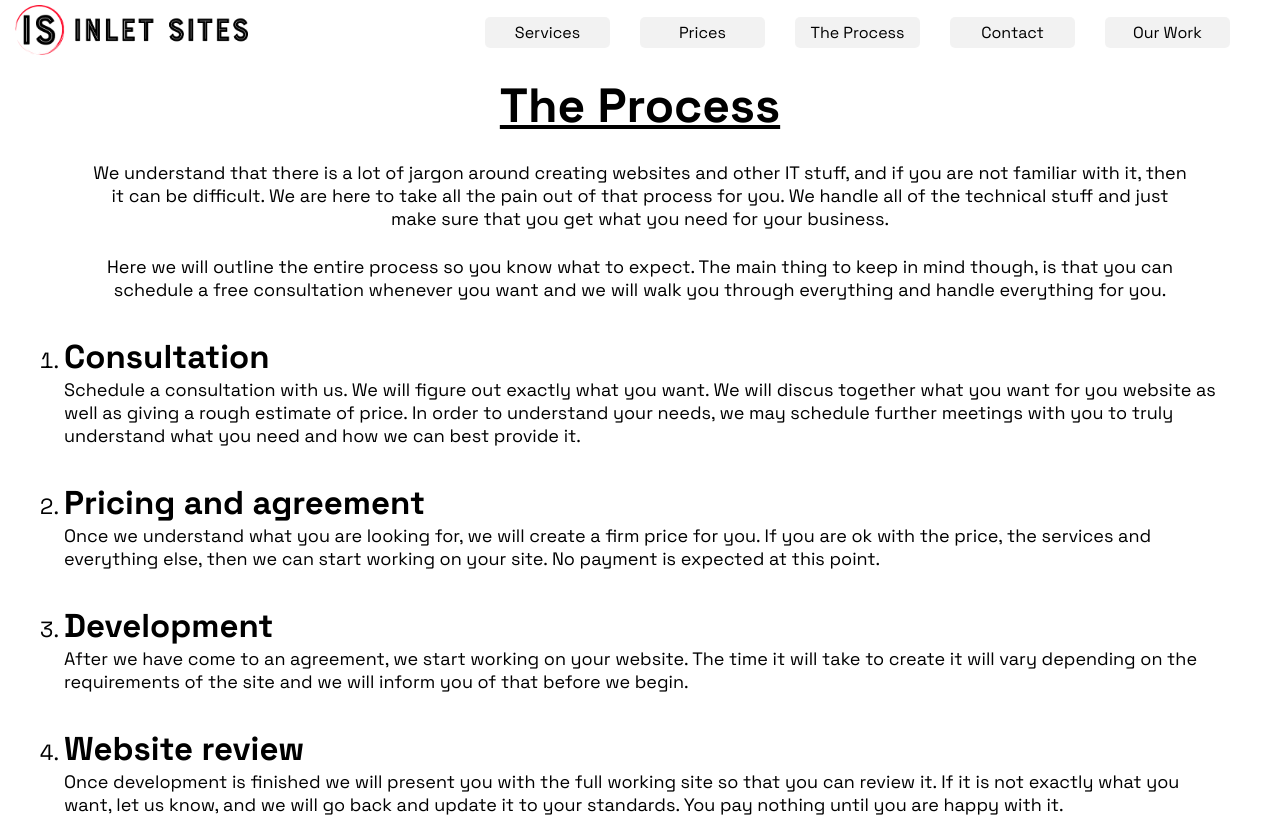
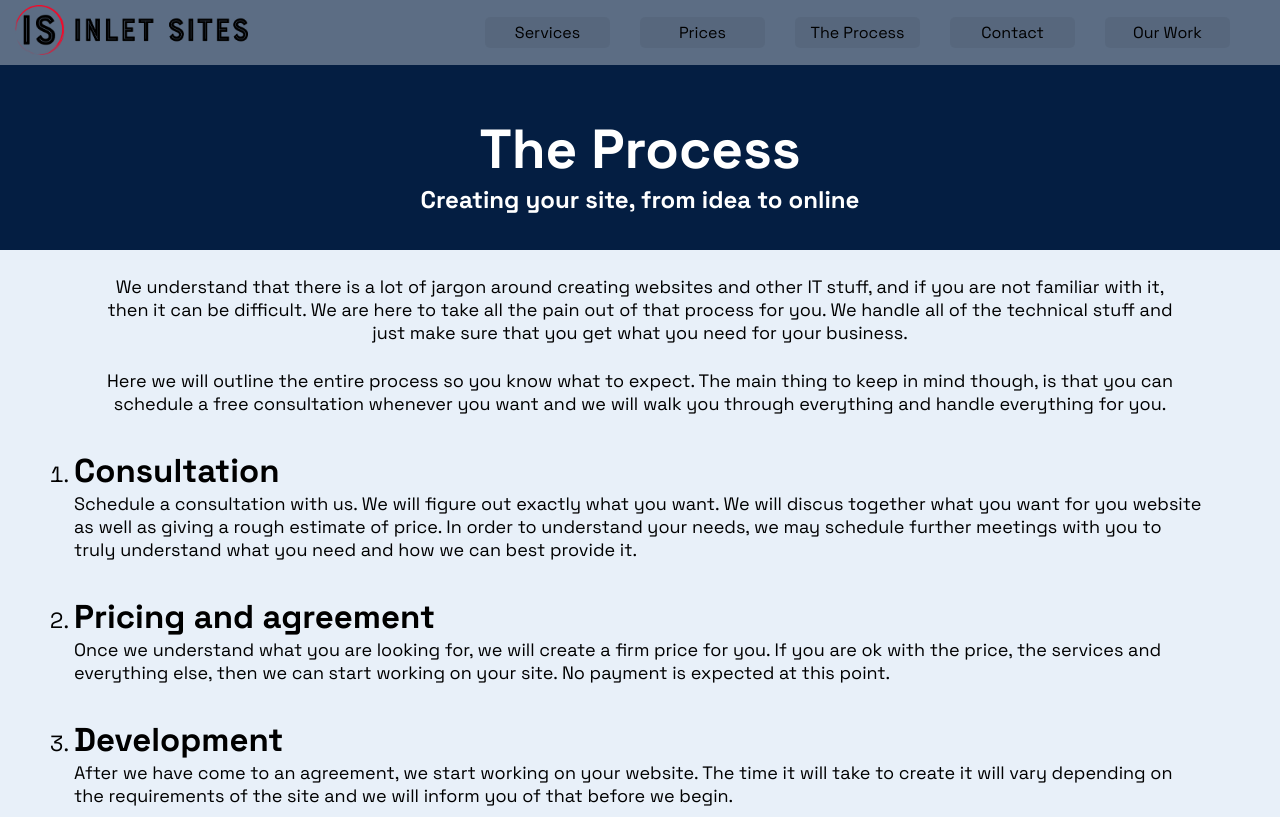
Before and after one commit to inlet-sites/inletsites-dev2.0, a SvelteKit app: page /process in a window 1280 px wide. Shown: the top 817 px of the page. Built offline with nearby package versions, Linux system fonts and the light colour scheme.

Commit message:
Update the process page.

```diff
--- a/src/routes/process/+page.svelte
+++ b/src/routes/process/+page.svelte
@@ -2,8 +2,13 @@
     <title>Process | Inlet Sites</title>
 </svelte:head>
 
-<div class="container">
+<div class="Process">
+    <div class="header">
         <h1>The Process</h1>
+        <h2 class="subtitle">Creating your site, from idea to online</h2>
+    </div>
+
+    <div class="content">
         <p class="top">We understand that there is a lot of jargon around creating websites and other IT stuff, and if you are not familiar with it, then it can be difficult. We are here to take all the pain out of that process for you. We handle all of the technical stuff and just make sure that you get what you need for your business.</p>
 
         <p class="top">Here we will outline the entire process so you know what to expect. The main thing to keep in mind though, is that you can schedule a free consultation whenever you want and we will walk you through everything and handle everything for you.</p>
@@ -35,18 +40,40 @@
             </li>
         </ol>
     </div>
+</div>
 
 <style>
-    .container{
-        width: 90%;
-        margin: 75px auto;
-        max-width: 1200px;
+    .Process{
+        background: var(--lightBackground);
+        padding-bottom: 35px;
+    }
+
+    .header{
+        display: flex;
+        flex-direction: column;
+        justify-content: flex-end;
+        align-items: center;
+        background: var(--darkBlue);
+        height: 250px;
+        padding-bottom: 35px;
+        color: white;
     }
 
     h1{
         text-align: center;
-        font-size: 48px;
-        text-decoration: underline;
+        font-size: 55px;
+    }
+
+    .subtitle{
+        font-size: 24px;
+        text-align: center;
+    }
+
+    .content{
+        width: 90%;
+        max-width: 1200px;
+        margin: 0 auto;
+        padding: 0 10px;
     }
 
     li{
@@ -73,4 +100,10 @@
             margin: 25px 0;
         }
     }
+
+    @media screen and (max-width: 600px){
+        .header h1{
+            margin-bottom: 0;
+        }
+    }
 </style>
--- a/src/routes/services/+page.svelte
+++ b/src/routes/services/+page.svelte
@@ -113,6 +113,8 @@
 
     .subtitle{
         font-size: 24px;
+        text-align: center;
+        padding: 0 10px;
     }
 
     h2{
@@ -139,8 +141,8 @@
     }
 
     @media screen and (max-width: 600px){
-        .header h1{
-            margin-bottom: 0;
+        .header h2{
+            margin-top: 0;
         }
     }
 </style>
```
Lines whose indentation alone changed are shown as unchanged.
